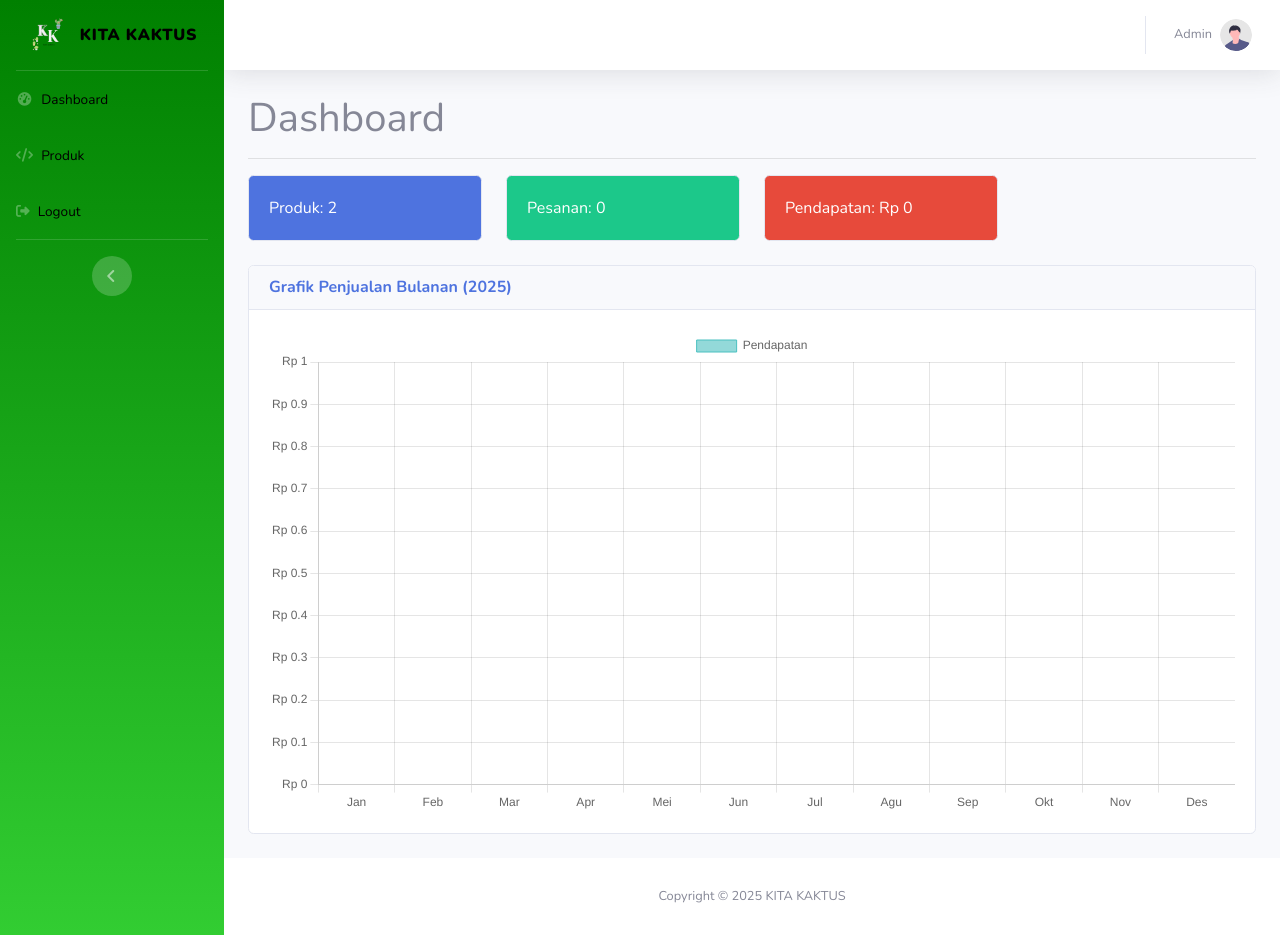
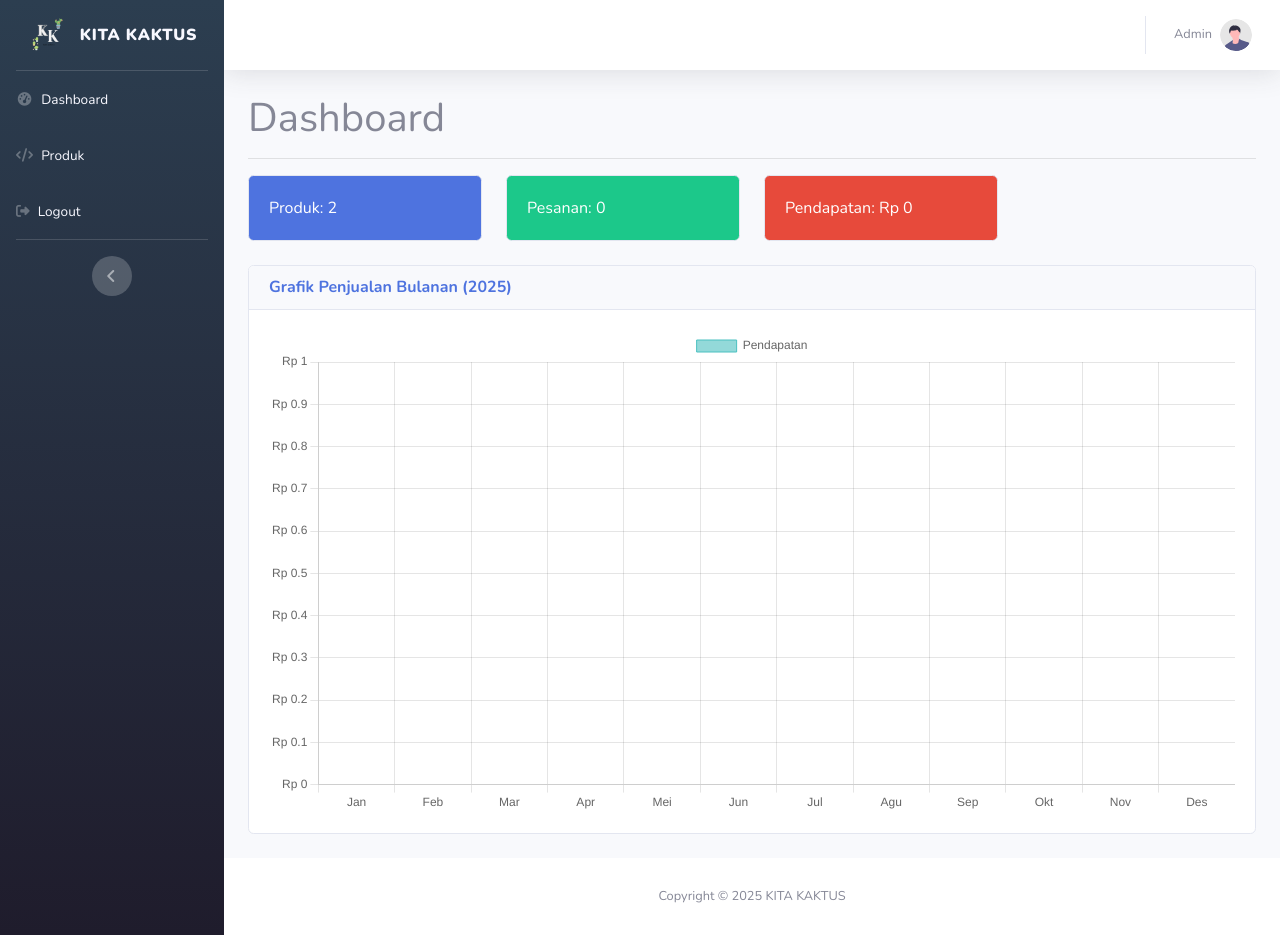
Before and after one commit to junaaa7/Projek-Kita-Kaktus, a PHP site: page /admin/page/home.php in a window 1280 px wide. Run offline with PHP 8.4, Linux system fonts and the light colour scheme; a user stored in the database is signed in; data comes from the database, SQL or seed files in the repository; some libraries are stand-ins or nearby versions.

Commit message:
Mengubah warna sidebar admin

```diff
--- a/admin/page/home.php
+++ b/admin/page/home.php
@@ -94,14 +94,14 @@ if (table_exists($koneksi, 'pesanan')) {
     <div id="wrapper" style="margin-bottom:-25px;">
 
         <!-- Sidebar -->
-        <ul class="navbar-nav sidebar sidebar-dark accordion" id="accordionSidebar" style="background: linear-gradient(180deg, #008000 0%, #32CD32 100%);">
+        <ul class="navbar-nav sidebar sidebar-dark accordion" id="accordionSidebar" style="background: linear-gradient(180deg, #2C3E50 0%, #1F1C2C 100%);">
 
             <!-- Sidebar - Brand -->
             <a class="sidebar-brand d-flex align-items-center justify-content-center" style="gap:8px; text-decoration:none;">
                 <div class="sidebar-brand-icon">
                     <img src="../../assets/icon/logo 1.png" alt="Logo Kita Kaktus" style="width:40px; height:40px; object-fit:contain;">
                 </div>
-                <div class="sidebar-brand-text" style="margin-left:5px; font-weight:900; color:black;">
+                <div class="sidebar-brand-text" style="margin-left:5px; font-weight:850; color:ghostwhite;">
                     KITA KAKTUS
                 </div>
             </a>
@@ -111,18 +111,18 @@ if (table_exists($koneksi, 'pesanan')) {
 
             <!-- Nav Item - Dashboard -->
             <li class="nav-item">
-                <a class="nav-link" href="home.php" style="color: black;">
+                <a class="nav-link" href="home.php" style="color: ghostwhite;">
                     <i class="fas fa-fw fa-tachometer-alt"></i>
                     <span>Dashboard</span></a>
             </li>
             <li class="nav-item">
-                <a class="nav-link" href="produk.php" style="color: black;">
+                <a class="nav-link" href="produk.php" style="color: ghostwhite;">
                 <i class="fas fa-code"></i>
                     <span>Produk</span></a>
             </li>
 
             <li class="nav-item">
-                <a class="nav-link" href="../logout.php" style="color: black;">
+                <a class="nav-link" href="../logout.php" style="color: ghostwhite;">
                 <i class="fas fa-sign-out-alt"></i>
                     <span>Logout</span></a>
             </li>
```
Also changed, not shown: admin/page/produk.php (+12 -11 lines).
